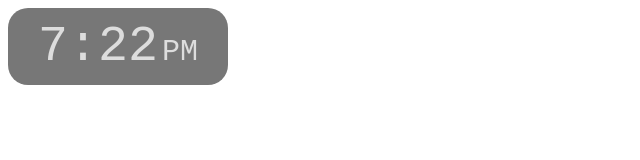
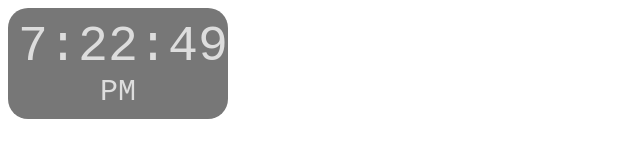
Before and after one commit to naickerhm/JSClock, a plain HTML site: page index.html in a window 1280 px wide. Shown: the whole page, without its empty margins (0-640 px from the left). Drawn offline with Linux system fonts and the light colour scheme.

Commit message:
added seconds

```diff
--- a/index.html
+++ b/index.html
@@ -10,7 +10,7 @@
 <body>
     <div class="clock">
         <span class="time"></span>
-        <span class="time-period">PM</span>
+        <span class="time-period"></span>
     </div>
     <script src="./main.js"></script>
 </body>
--- a/main.js
+++ b/main.js
@@ -12,7 +12,8 @@ class DigitalClock {
     updateTime() {
         const segments = this.getTimeSegments();
         const formatMinutes = segments.minutes.toString().padStart(2,"0");
-        const formattedTime = `${segments.hour}:${formatMinutes}`;
+        const formatSeconds = segments.seconds.toString().padStart(2,"0");
+        const formattedTime = `${segments.hour}:${formatMinutes}:${formatSeconds}`;
         const AMPM = segments.isPM ? "PM" : "AM";
 
         this.element.querySelector(".time").textContent = formattedTime;
@@ -27,6 +28,7 @@ class DigitalClock {
         return {
             hour: now.getHours() % 12 || 12,
             minutes: now.getMinutes(),
+            seconds: now.getSeconds(),
             isPM: now.getHours() > 12
         };
     }
```
